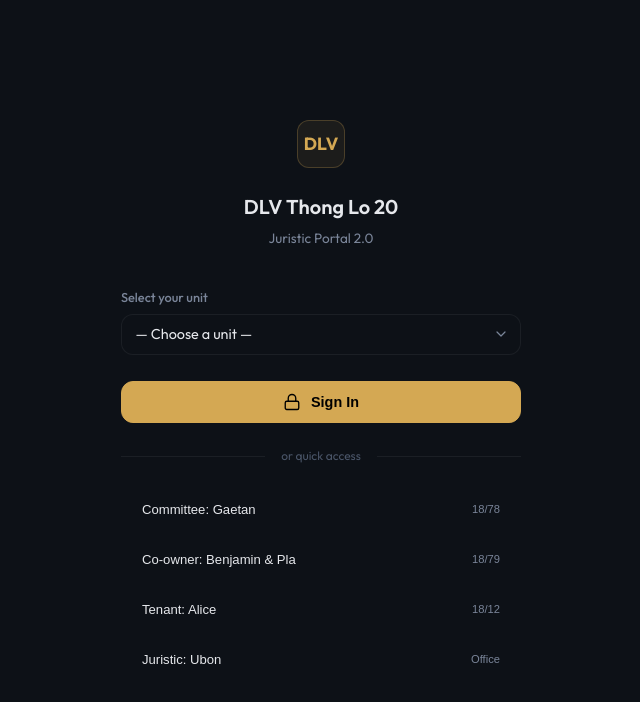
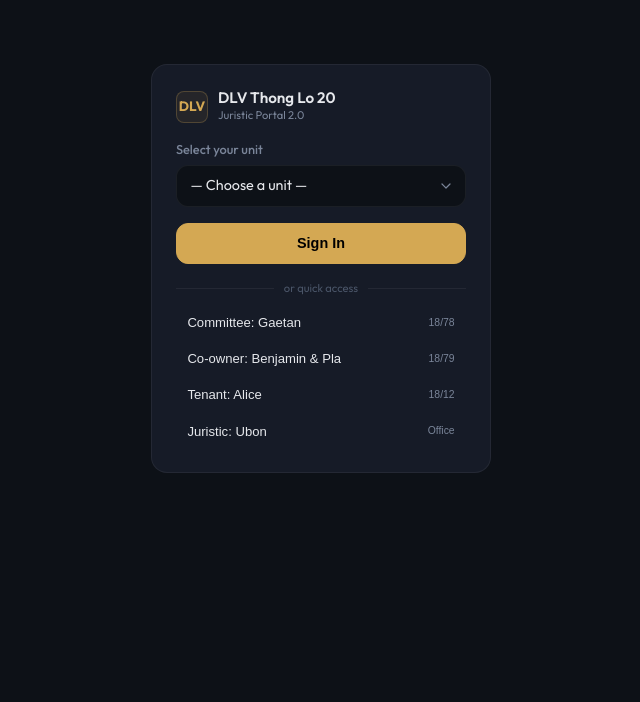
Before and after one commit to HKGGHK/gg-condo-dashboard, a plain HTML site: page index.html in a window 1280 px wide. Shown: the whole page, without its empty margins (319-959 px from the left). Drawn offline with nearby package versions, Linux system fonts and the light colour scheme.

Commit message:
Make login compact: small card, tight spacing, standard website feel
- Login box: 340px max, card with border (not full-screen centered)
- Header: small logo + title inline (not stacked hero)
- Inputs: compact padding, smaller font
- Quick access: tighter gaps, smaller buttons
- Aligns to top (8vh) instead of vertical center

```diff
--- a/index.html
+++ b/index.html
@@ -145,12 +145,12 @@
         /* ── Inputs ── */
         .input {
             width: 100%;
-            padding: 0.7rem 0.85rem;
+            padding: 0.55rem 0.75rem;
             background: var(--bg-input);
             border: 1px solid var(--border);
-            border-radius: var(--radius-md);
+            border-radius: var(--radius-sm);
             color: var(--text);
-            font-size: 0.9rem;
+            font-size: 0.85rem;
             font-family: inherit;
             transition: var(--transition);
             outline: none;
@@ -210,10 +210,11 @@
             background: var(--bg);
             z-index: var(--z-overlay);
             display: flex;
-            align-items: center;
+            align-items: flex-start;
             justify-content: center;
-            padding: var(--space-lg);
+            padding: 8vh var(--space-md) var(--space-md);
             transition: opacity 0.3s var(--ease), visibility 0.3s;
+            overflow-y: auto;
         }
         .login-overlay.hidden {
             opacity: 0;
@@ -223,51 +224,57 @@
 
         .login-box {
             width: 100%;
-            max-width: 400px;
-            text-align: center;
+            max-width: 340px;
+            background: var(--bg-surface);
+            border: 1px solid var(--border);
+            border-radius: var(--radius-lg);
+            padding: var(--space-lg);
         }
 
+        .login-head {
+            display: flex;
+            align-items: center;
+            gap: var(--space-sm);
+            margin-bottom: var(--space-md);
+        }
         .login-logo {
-            width: 48px; height: 48px;
+            width: 32px; height: 32px;
             background: var(--accent-bg);
             border: 1px solid var(--accent-border);
-            border-radius: var(--radius-md);
+            border-radius: var(--radius-sm);
             display: flex; align-items: center; justify-content: center;
-            margin: 0 auto var(--space-lg);
             font-weight: 700;
             color: var(--accent);
-            font-size: 1.1rem;
+            font-size: 0.85rem;
+            flex-shrink: 0;
         }
-
-        .login-box h1 {
-            font-size: 1.25rem;
+        .login-head h1 {
+            font-size: 0.95rem;
             font-weight: 600;
-            margin-bottom: var(--space-xs);
+            line-height: 1.2;
         }
-        .login-box .subtitle {
-            font-size: 0.85rem;
+        .login-head .subtitle {
+            font-size: 0.7rem;
             color: var(--text-muted);
-            margin-bottom: var(--space-xl);
         }
 
         .login-form {
             display: flex;
             flex-direction: column;
-            gap: var(--space-md);
-            text-align: left;
+            gap: var(--space-sm);
         }
 
         .login-form .btn-primary {
             width: 100%;
-            margin-top: var(--space-sm);
+            margin-top: var(--space-xs);
         }
 
         .divider {
             display: flex;
             align-items: center;
-            gap: var(--space-md);
-            margin: var(--space-lg) 0;
-            font-size: 0.75rem;
+            gap: var(--space-sm);
+            margin: var(--space-md) 0 var(--space-sm);
+            font-size: 0.7rem;
             color: var(--text-dim);
         }
         .divider::before, .divider::after {
@@ -280,14 +287,15 @@
         .quick-login {
             display: flex;
             flex-direction: column;
-            gap: var(--space-sm);
+            gap: 4px;
         }
         .quick-login .btn {
             justify-content: flex-start;
-            font-size: 0.85rem;
+            font-size: 0.8rem;
+            padding: 0.45rem 0.65rem;
         }
         .quick-login .btn .unit-badge {
-            font-size: 0.7rem;
+            font-size: 0.65rem;
             color: var(--text-muted);
             margin-left: auto;
         }
@@ -715,9 +723,13 @@
      ═══════════════════════════════════════ -->
 <div id="login-overlay" class="login-overlay" role="dialog" aria-modal="true" aria-label="Sign in">
     <div class="login-box">
-        <div class="login-logo">DLV</div>
-        <h1>DLV Thong Lo 20</h1>
-        <p class="subtitle">Juristic Portal 2.0</p>
+        <div class="login-head">
+            <div class="login-logo">DLV</div>
+            <div>
+                <h1>DLV Thong Lo 20</h1>
+                <div class="subtitle">Juristic Portal 2.0</div>
+            </div>
+        </div>
 
         <form class="login-form" onsubmit="handleLogin(event)">
             <div>
@@ -738,7 +750,6 @@
                 <input type="password" id="login-password" class="input" placeholder="••••••••" value="password">
             </div>
             <button type="submit" class="btn btn-primary" id="btn-signin" disabled>
-                <svg class="icon" viewBox="0 0 24 24"><rect x="3" y="11" width="18" height="11" rx="2"/><path d="M7 11V7a5 5 0 0 1 10 0v4"/></svg>
                 Sign In
             </button>
         </form>
```
